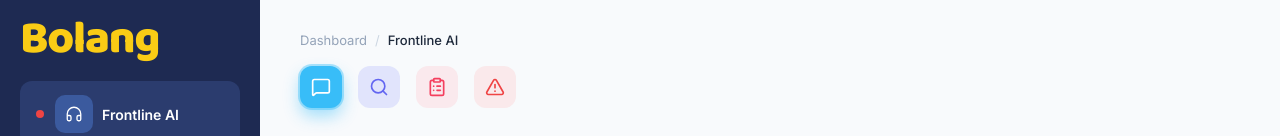
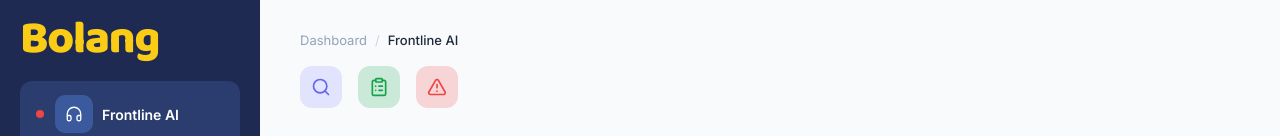
Before and after one commit to Zamkoii/bolang-dashboard, a Next.js app: page /frontline-ai in a window 1280 px wide. Shown: the top 136 px of the page. Built offline with nearby package versions, Linux system fonts and the light colour scheme; no server answers; the database is empty.

Commit message:
ubah-warna-dan-hapus-button-category-frontlineai

```diff
--- a/app/(dashboard)/frontline-ai/page.tsx
+++ b/app/(dashboard)/frontline-ai/page.tsx
@@ -332,19 +332,6 @@ export default function FrontlineAIPage() {
       <div className="mt-4 flex items-center gap-4">
         <button
           type="button"
-          onClick={() => setActiveCategory(null)}
-          title="Semua kategori"
-          className={`relative flex size-[42px] items-center justify-center rounded-xl transition ${
-            activeCategory === null
-              ? "bg-[#38BDF8] text-white shadow-[0_8px_16px_rgba(56,189,248,0.45)] ring-2 ring-[#38BDF8]/40"
-              : "bg-[#38BDF8]/20 text-[#0EA5E9] hover:bg-[#38BDF8]/35"
-          }`}
-        >
-          <MessageSquare className="size-5" />
-        </button>
-
-        <button
-          type="button"
           onClick={() =>
             setActiveCategory(
               activeCategory === CHAT_CATEGORIES[0] ? null : CHAT_CATEGORIES[0]
@@ -362,16 +349,12 @@ export default function FrontlineAIPage() {
 
         <button
           type="button"
-          onClick={() =>
-            setActiveCategory(
-              activeCategory === CHAT_CATEGORIES[1] ? null : CHAT_CATEGORIES[1]
-            )
-          }
+          onClick={() => setActiveCategory(CHAT_CATEGORIES[1])}
           title={CHAT_CATEGORIES[1]}
           className={`flex size-[42px] items-center justify-center rounded-xl transition ${
             activeCategory === CHAT_CATEGORIES[1]
-              ? "bg-[#FDA4AF] text-white shadow-[0_8px_16px_rgba(253,164,175,0.5)] ring-2 ring-[#FDA4AF]/40"
-              : "bg-[#FDA4AF]/20 text-[#F43F5E] hover:bg-[#FDA4AF]/35"
+              ? "bg-[#16A34A] text-white shadow-[0_8px_16px_rgba(22,163,74,0.45)] ring-2 ring-[#16A34A]/40"
+              : "bg-[#16A34A]/20 text-[#16A34A] hover:bg-[#16A34A]/35"
           }`}
         >
           <ClipboardList className="size-5" />
@@ -379,16 +362,12 @@ export default function FrontlineAIPage() {
 
         <button
           type="button"
-          onClick={() =>
-            setActiveCategory(
-              activeCategory === CHAT_CATEGORIES[2] ? null : CHAT_CATEGORIES[2]
-            )
-          }
+          onClick={() => setActiveCategory(CHAT_CATEGORIES[2])}
           title={CHAT_CATEGORIES[2]}
           className={`flex size-[42px] items-center justify-center rounded-xl transition ${
             activeCategory === CHAT_CATEGORIES[2]
-              ? "bg-[#FCA5A5] text-white shadow-[0_8px_16px_rgba(252,165,165,0.5)] ring-2 ring-[#FCA5A5]/40"
-              : "bg-[#FCA5A5]/20 text-[#EF4444] hover:bg-[#FCA5A5]/35"
+              ? "bg-[#EF4444] text-white shadow-[0_8px_16px_rgba(239,68,68,0.45)] ring-2 ring-[#EF4444]/40"
+              : "bg-[#EF4444]/20 text-[#EF4444] hover:bg-[#EF4444]/35"
           }`}
         >
           <AlertTriangle className="size-5" />
```
